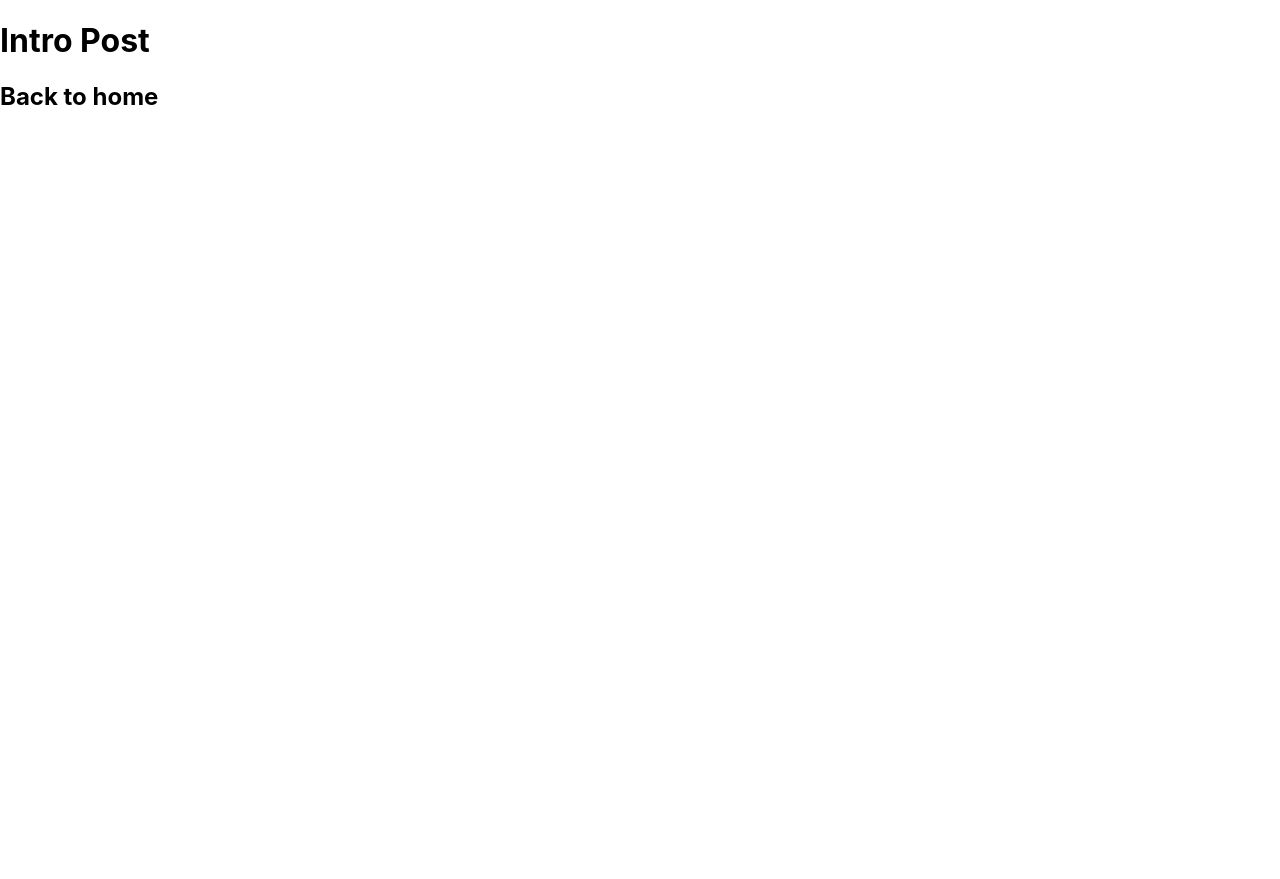
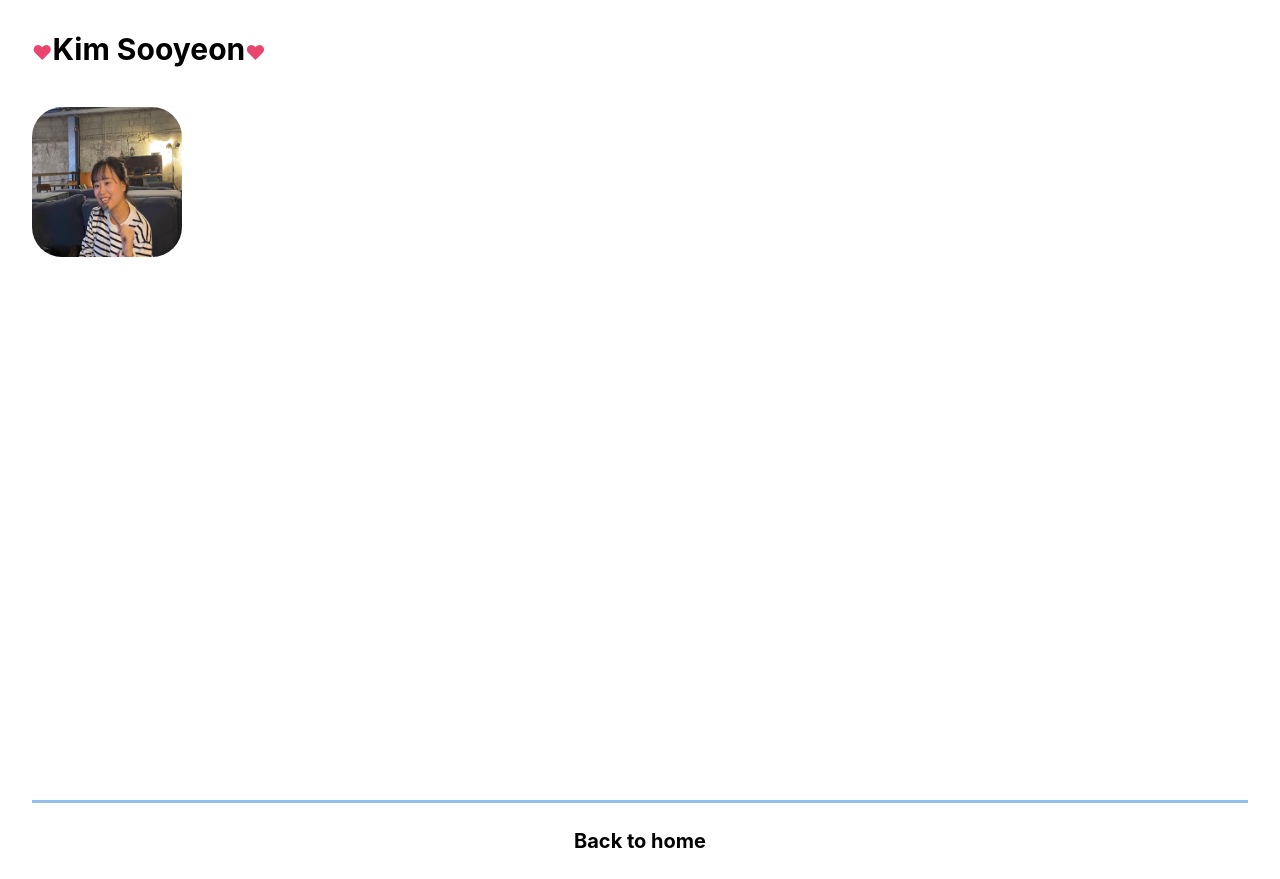
Before and after one commit to soo24/nextjs-soo, a Next.js app: page /posts/intro-post in a window 1280 px wide. Before the commit the page ends 800 px from the top, so only its background shows below. Built offline with nearby package versions, Linux system fonts and the light colour scheme.

Commit message:
프로필과 홈 창-바닥면

```diff
--- a/pages/posts/intro-post.js
+++ b/pages/posts/intro-post.js
@@ -1,14 +1,41 @@
+import Head from 'next/head'
+import Image from 'next/image'
+import styles from '../../styles/Profile.module.css'
 import Link from 'next/link';
+import profilePic from '../../public/profile.jpeg';
 
 export default function IntroPost() {
     return (
-    <>
-      <h1>Intro Post</h1>
-      <h2>
-        <Link href="/">
-          <a>Back to home</a>
-        </Link>
-      </h2>
-    </>
+      <div className={styles.container}>
+
+      <Head>
+        <title>Soo-Profile</title>
+      </Head>
+
+
+      <main className={styles.main}>
+        <h1 className={styles.title}>
+          <span>&hearts;</span>
+          Kim Sooyeon
+          <span>&hearts;</span>
+        </h1>
+
+        <div className={styles.space}>
+          <Image src={profilePic} className={styles.profile}
+               height={150} width={150} alt="수연프로필사진"/>
+        </div>
+
+      </main>
+
+      <footer className={styles.footer}>
+        <h4>
+          <Link href="/">
+            <a>Back to home</a>
+          </Link>
+        </h4>
+
+      </footer>
+
+    </div>
   );
 }
--- a/styles/Home.module.css
+++ b/styles/Home.module.css
@@ -16,18 +16,24 @@
   display: flex;
   flex: 1;
   padding: 2rem 0;
-  border-top: 1px solid #eaeaea;
+  border-top: 2px solid #eaeaea;
   justify-content: center;
   align-items: center;
 }
 
 .footer a {
-  display: flex;
-  justify-content: center;
-  align-items: center;
-  flex-grow: 1;
-  font-size: 1rem;
+  color: #0070f3;
+  text-decoration: none;
 }
+
+
+.footer a:hover,
+.footer a:focus,
+.footer a:active  {
+  text-decoration: underline;
+  color: #0041bb;
+}
+
 
 .title a {
   color: #a1c0e2;
@@ -65,12 +71,7 @@
 }
 
 
-.description a {
-  color: #0070f3;
-  text-decoration: none;
-}
-
-
+/*
 .description a:hover,
 .description a:focus,
 .description a:active  {
@@ -78,18 +79,18 @@
   line-height: 1.5;
   font-size: 1.5rem;
   text-decoration: underline;
-}
+} */
 
 
 
-.code {
+/* .code {
   background: #fafafa;
   border-radius: 5px;
   padding: 0.75rem;
   font-size: 1.1rem;
   font-family: Menlo, Monaco, Lucida Console, Liberation Mono, DejaVu Sans Mono,
     Bitstream Vera Sans Mono, Courier New, monospace;
-}
+} */
 
 .grid {
   display: flex;
@@ -133,10 +134,10 @@
   /* line-height: 1.5; */
 }
 
-.logo {
+/* .logo {
   height: 1em;
   margin-left: 0.5rem;
-}
+} */
 
 .profile {
   border-radius: 37%;
--- /dev/null
+++ b/styles/Profile.module.css
@@ -0,0 +1,91 @@
+.container {
+    padding: 0 2rem;
+  }
+
+  .main {
+    min-height: 100vh;
+    padding: 2rem 0;
+    flex: 1;
+    display: flex;
+    flex-direction: column;
+    justify-content: flex-start;
+    align-items: left;
+  }
+
+  .footer {
+    display: flex;
+    flex: 1;
+    padding: 0.3rem 0;
+    border-top: 3px solid #91bfeb;
+    justify-content: center;
+    align-items: center;
+  }
+
+  .footer a{
+    font-size: 20px;
+  }
+
+  .footer a:hover,
+    .footer a:focus,
+    .footer a:active  {
+    text-decoration: underline;
+    color: #2c2c2c;
+    }
+
+  .title span {
+    color: #e9466f;
+    font-size: 20px;
+  }
+
+
+  .title {
+    margin: 0;
+    line-height: 1.15;
+    /* font-size: 4rem; */
+    font-size: 30px;
+  }
+
+  .title,
+  .description {
+    text-align: left;
+  }
+
+
+  .description a {
+    color: #0070f3;
+    text-decoration: none;
+  }
+
+
+  .description a:hover,
+  .description a:focus,
+  .description a:active  {
+    margin: 4rem 0;
+    line-height: 1.5;
+    font-size: 1.5rem;
+    text-decoration: underline;
+  }
+
+
+  .grid {
+    display: flex;
+    align-items: center;
+    justify-content: center;
+    flex-wrap: wrap;
+    max-width: 800px;
+  }
+
+
+
+  .logo {
+    height: 1em;
+    margin-left: 0.5rem;
+  }
+
+  .profile {
+    border-radius: 20%;
+  }
+
+  .space {
+    margin-top: 40px;
+  }
```
Also changed, not shown: pages/index.js (+12 -7 lines), pages/posts/first-post.js (deleted, +0 -14 lines).
